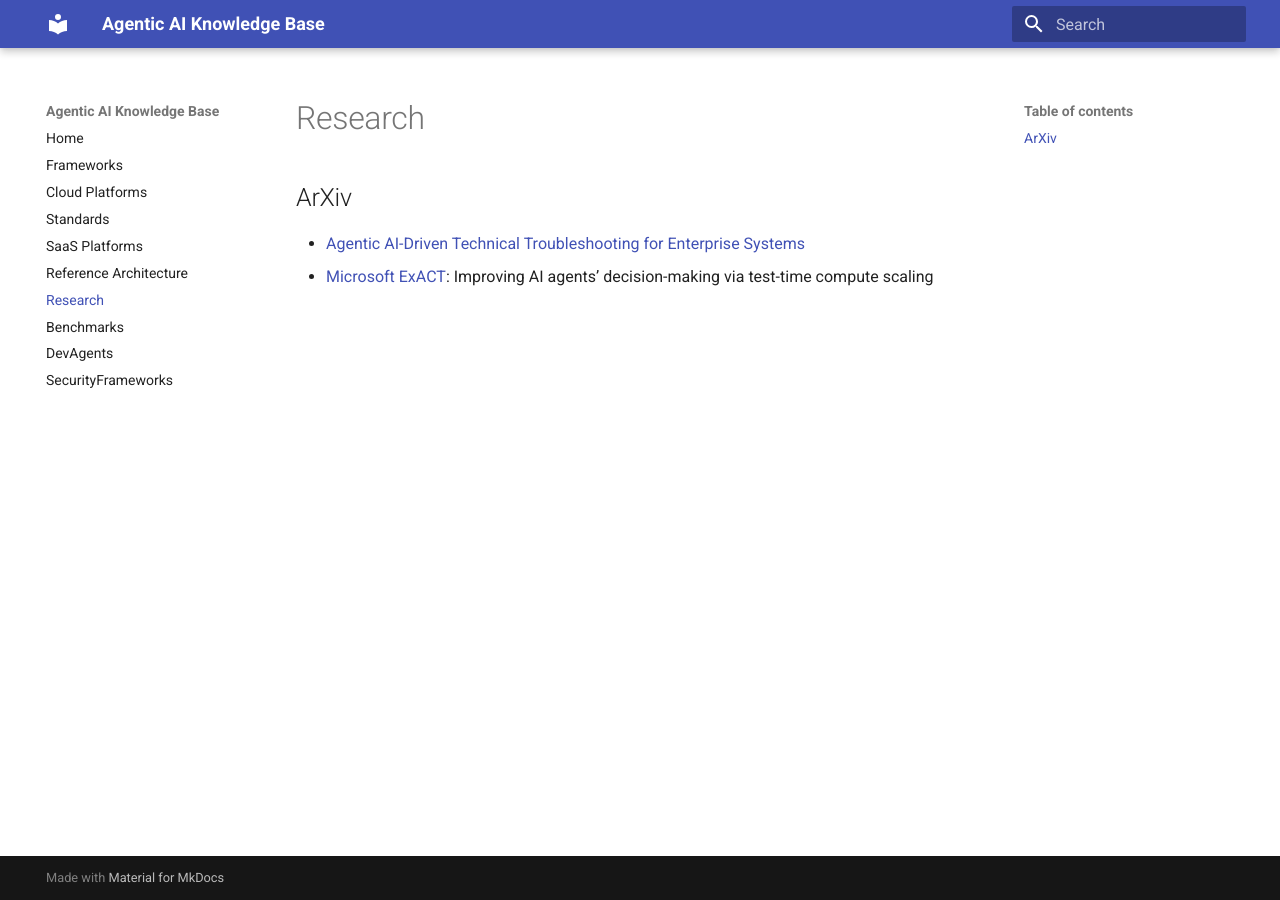
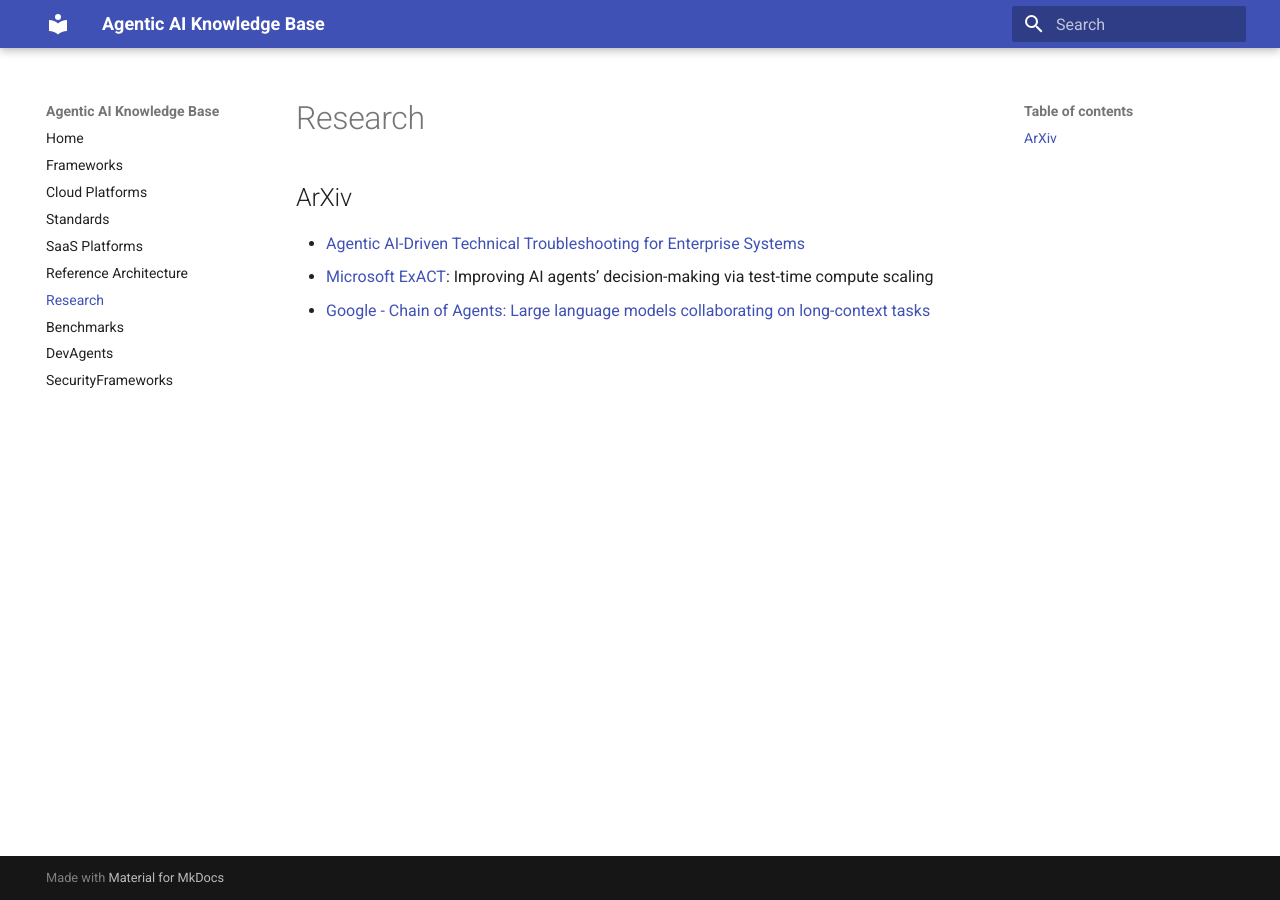
Before and after one commit to ankurkumarz/agentic-ai-knowledge-base, an MkDocs documentation site: the page built from docs/Research/README.md, in a window 1280 px wide. Built offline with MkDocs 1.6.1 and Material for MkDocs 9.7.7, drawn with Linux system fonts in a browser that asks for light colours.

Commit message:
Update README.md

```diff
--- a/docs/Research/README.md
+++ b/docs/Research/README.md
@@ -6,3 +6,4 @@
 
 - [Agentic AI-Driven Technical Troubleshooting for Enterprise Systems](https://arxiv.org/abs/2412.12006)
 - [Microsoft ExACT](https://www.microsoft.com/en-us/research/blog/exact-improving-ai-agents-decision-making-via-test-time-compute-scaling/): Improving AI agents’ decision-making via test-time compute scaling
+- [Google - Chain of Agents: Large language models collaborating on long-context tasks](https://research.google/blog/chain-of-agents-large-language-models-collaborating-on-long-context-tasks/)
```
